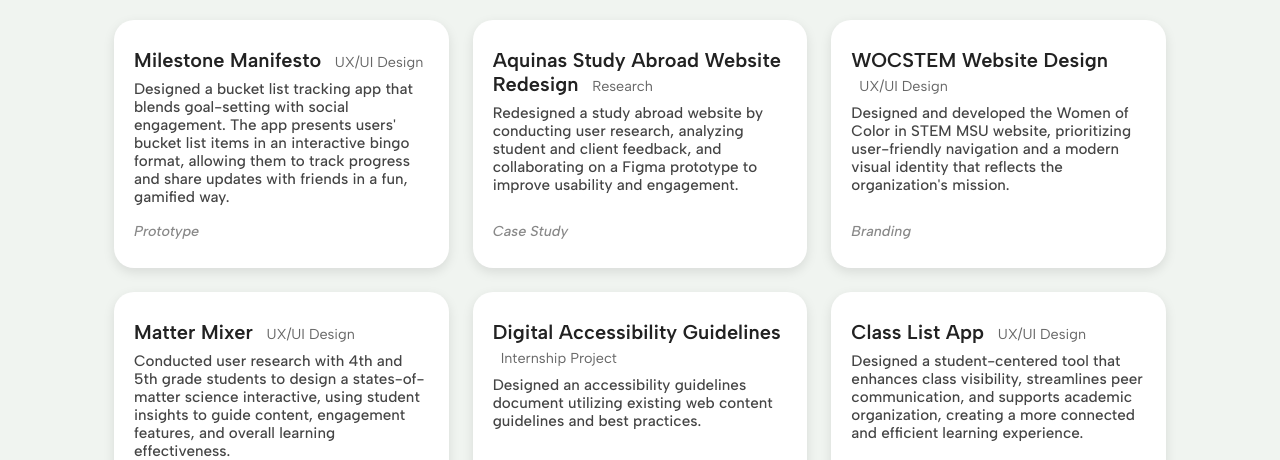
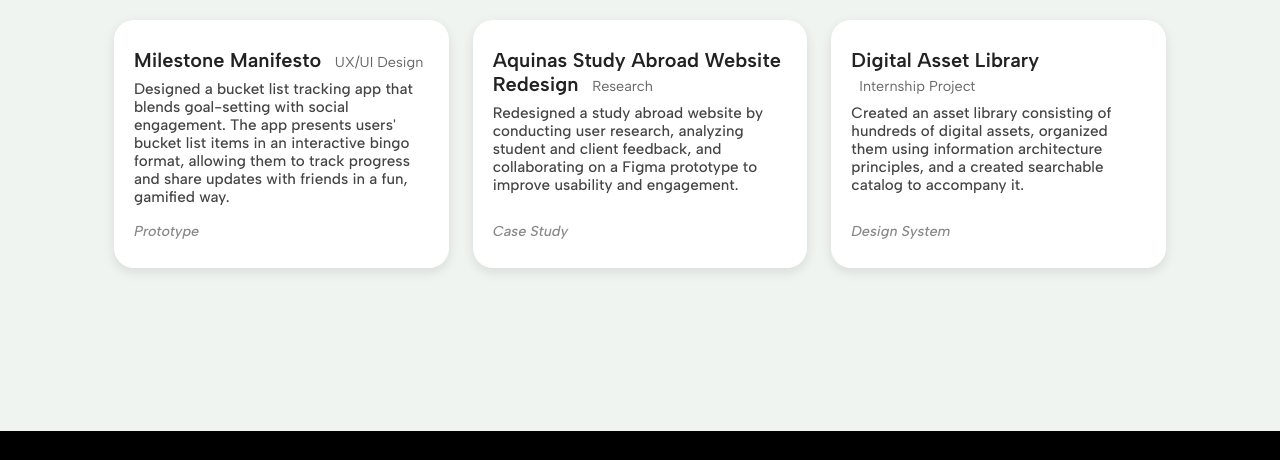
Before and after one commit to treshai/treshai.github.io, a plain HTML site: page my-work.html in a window 1280 px wide. Shown: the part 178-638 px from the top of the page. Drawn offline with Linux system fonts and the light colour scheme.

Commit message:
Update my-work.html
senior showcase edit

```diff
--- a/my-work.html
+++ b/my-work.html
@@ -68,8 +68,7 @@
           </div>
           <div class="card-thumb" aria-hidden="true">Case Study</div>
         </a>
-<!-- Card 3  -->
-<a href="project-3.html" class="project-card" aria-describedby="p3-desc">
+<!-- <a href="projects/project-3.html" class="project-card" aria-describedby="p3-desc">
   <div>
     <h2 class="project-title">
       WOCSTEM Website Design
@@ -81,7 +80,7 @@
   </div>
   <div class="card-thumb" aria-hidden="true">Branding</div>
 </a>
-        <!-- Card 4 -->
+
         <a href="projects/project-4.html" class="project-card" aria-describedby="p4-desc">
           <div>
             <h2 class="project-title">
@@ -94,7 +93,7 @@
           </div>
           <div class="card-thumb" aria-hidden="true">Prototype</div>
         </a>
-        <!-- Card 5 -->
+
         <a href="projects/project-5.html" class="project-card" aria-describedby="p5-desc">
           <div>
             <h2 class="project-title">
@@ -106,9 +105,9 @@
             </p>
           </div>
           <div class="card-thumb" aria-hidden="true">Report</div>
-        </a>
-        <!-- Card 6 -->
-<a href="projects/project-6.html" class="project-card" aria-describedby="p6-desc">
+        </a> -->
+
+<!-- <a href="projects/project-6.html" class="project-card" aria-describedby="p6-desc">
           <div>
             <h2 class="project-title">
               Class List App
@@ -120,7 +119,7 @@
           </div>
           <div class="card-thumb" aria-hidden="true">Prototype</div>
 </a>
-        <!-- Card 7 -->
+
         <a href="projects/project-7.html" class="project-card" aria-describedby="p7-desc">
           <div>
             <h2 class="project-title">
@@ -132,7 +131,7 @@
             </p>
           </div>
           <div class="card-thumb" aria-hidden="true">Case Study</div>
-</a>
+</a> -->
       <!-- Card 8 -->
       <a href="projects/project-8.html" class="project-card" aria-describedby="p8-desc">
         <div>
```
